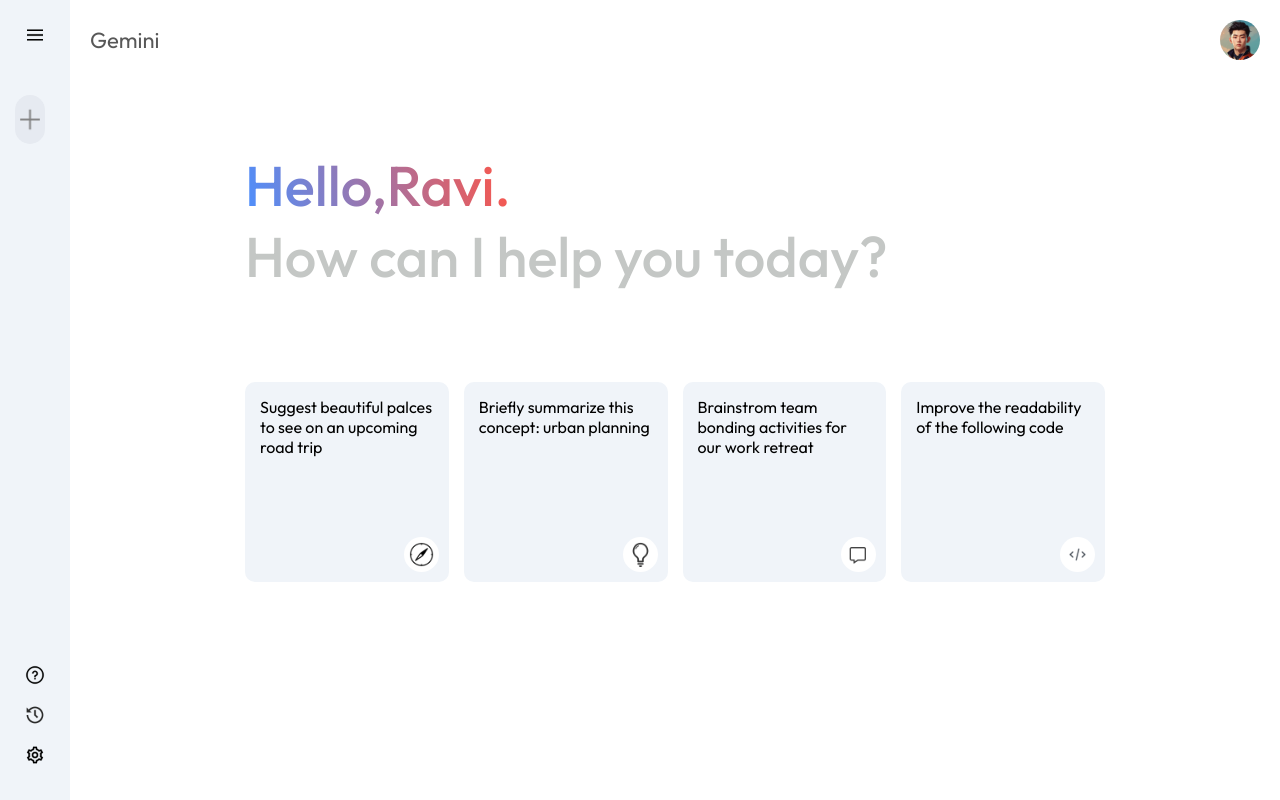
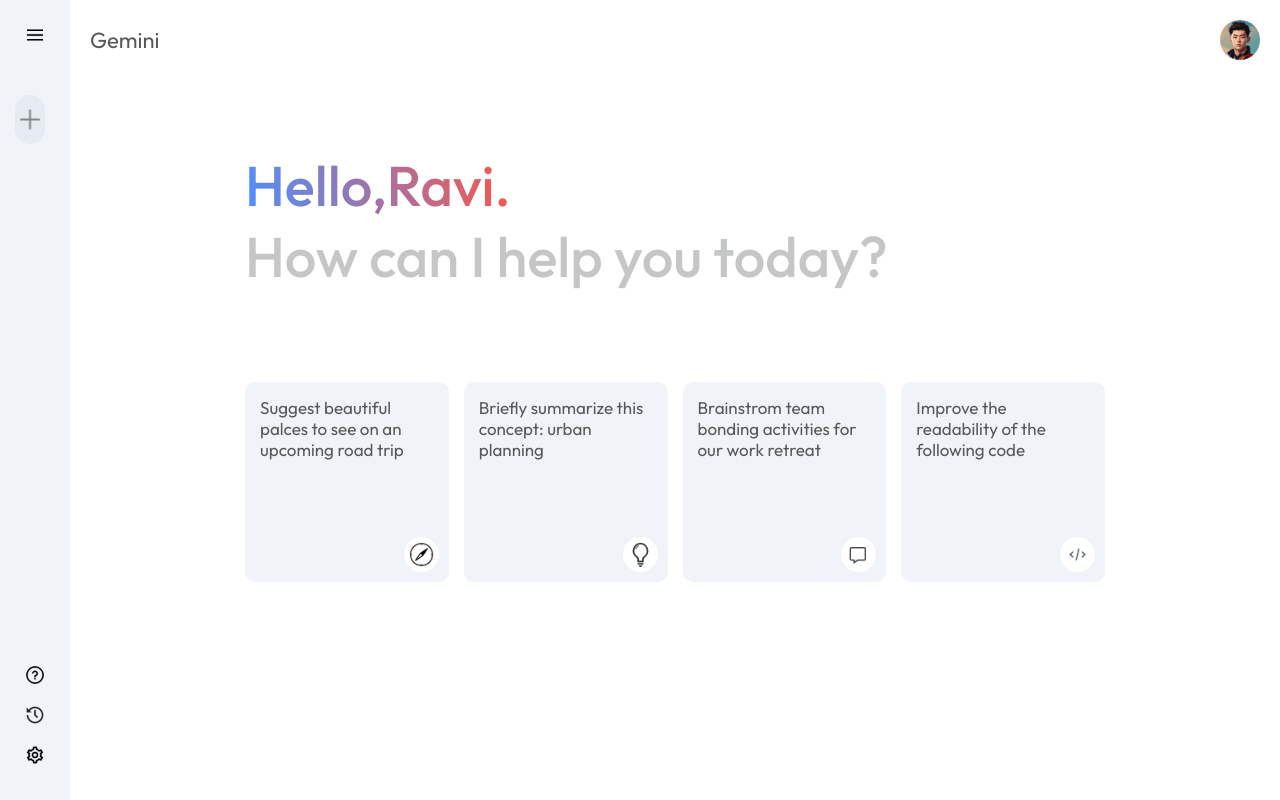
Before and after one commit to RaviKumar-09/Google-Gemini-2.0, a React (Vite) app in the folder gemini-clone/: page / in a window 1280 px wide. Built offline with nearby package versions, Linux system fonts and the light colour scheme.

Commit message:
add styles to .main .card p{

```diff
--- a/gemini-clone/src/components/Main/Main.css
+++ b/gemini-clone/src/components/Main/Main.css
@@ -65,3 +65,8 @@
     bottom: 10px;
     right: 10px;
 }
+
+.main .card p{
+    color: #585858;
+    font-size: 17px;
+}
```
